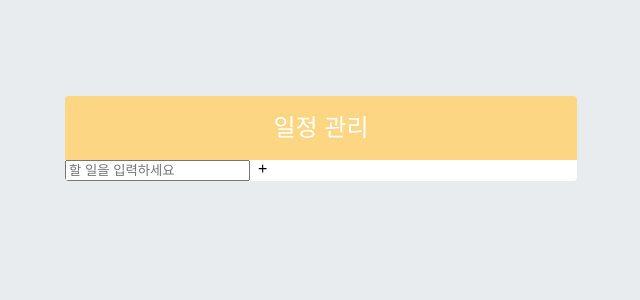
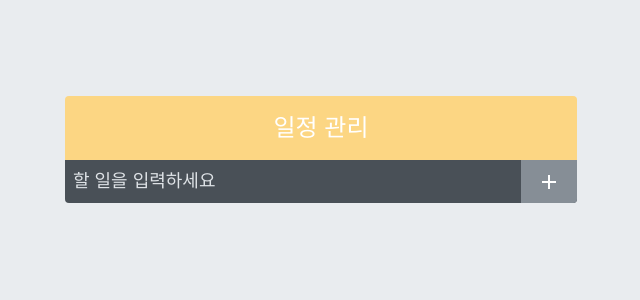
Before and after one commit to wjdgml3834/react-technique-todo-app, a React (Create React App) app: page / in a window 1280 px wide. Shown: the top 300 px of the page, without its empty margins (319-959 px from the left). Built offline with nearby package versions, Linux system fonts and the light colour scheme.

Commit message:
💄  TodoInsert 컴포넌트 스타일 적용

```diff
--- a/src/components/TodoInsert.js
+++ b/src/components/TodoInsert.js
@@ -1,14 +1,49 @@
 import { MdAdd } from "react-icons/md";
+import styled from "@emotion/styled";
 
 const TodoInsert = () => {
   return (
-    <form>
-      <input placeholder="할 일을 입력하세요" />
-      <button type="submit">
+    <Cont>
+      <Input placeholder="할 일을 입력하세요" />
+      <SubmitBtn type="submit">
         <MdAdd />
-      </button>
-    </form>
+      </SubmitBtn>
+    </Cont>
   );
 };
 
 export default TodoInsert;
+
+const Cont = styled.form`
+  display: flex;
+  background: #495057;
+`;
+const Input = styled.input`
+  background: none;
+  outline: none;
+  border: none;
+  padding: 0.5rem;
+  font-size: 1.125rem;
+  line-height: 1.5;
+  color: white;
+  &::placeholder {
+    color: #dee2e6;
+  }
+  flex: 1;
+`;
+
+const SubmitBtn = styled.button`
+  background: none;
+  outline: none;
+  border: none;
+  background: #868e96;
+  color: white;
+  padding: 0 1rem;
+  font-size: 1.5rem;
+  display: flex;
+  align-items: center;
+  transition: 0.1s background ease-in;
+  &:hover {
+    background: #adb5bd;
+  }
+`;
```
